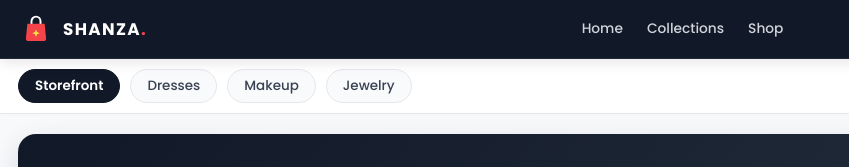
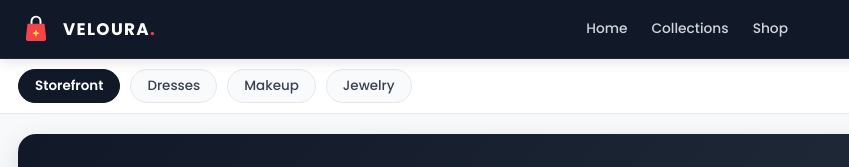
Before and after one commit to shanzacode/Shanza-Store, a plain HTML site: page index.html in a window 1280 px wide. Shown: the top 167 px of the page, 0-849 px from the left. Drawn offline with Linux system fonts and the light colour scheme; no server answers.

Commit message:
Update index.html

```diff
--- a/index.html
+++ b/index.html
@@ -20,14 +20,14 @@
     <header class="navbar">
         <div class="nav-container">
             <!-- Logo (3 clicks opens Admin) -->
-            <div class="logo-container" onclick="goHome()" title="Shanza's Global Finds - Home">
+            <div class="logo-container" onclick="goHome()" title=" VELOURA- Home">
                 <svg class="brand-bag-logo" width="36" height="36" viewBox="0 0 48 48" fill="none" xmlns="http://www.w3.org/2000/svg">
                     <rect x="2" y="2" width="44" height="44" rx="12" fill="#111827"/>
                     <path d="M18 17V13.5C18 10.1863 20.6863 7.5 24 7.5C27.3137 7.5 30 10.1863 30 13.5V17" stroke="#FFFFFF" stroke-width="2.6" stroke-linecap="round"/>
                     <path d="M12.5 17H35.5L37.5 36.5C37.7 38.4 36.2 40 34.3 40H13.7C11.8 40 10.3 38.4 10.5 36.5L12.5 17Z" fill="#F44349"/>
                     <path d="M24 24.5L25.4 28.1L29 29.5L25.4 30.9L24 34.5L22.6 30.9L19 29.5L22.6 28.1L24 24.5Z" fill="#FDE047"/>
                 </svg>
-                <span class="brand-wordmark">SHANZA<span>.</span></span>
+               <span class="brand-wordmark">VELOURA<span>.</span></span>
             </div>
 
             <!-- Minimal Nav Links -->
```
